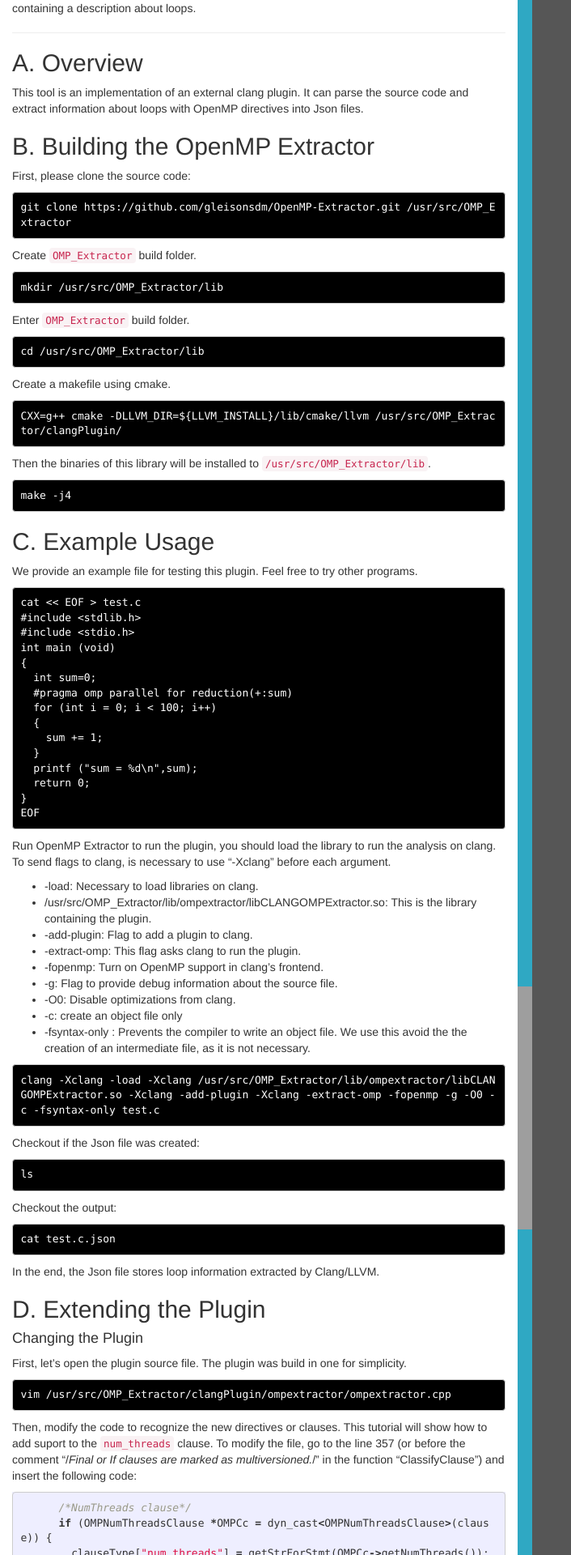
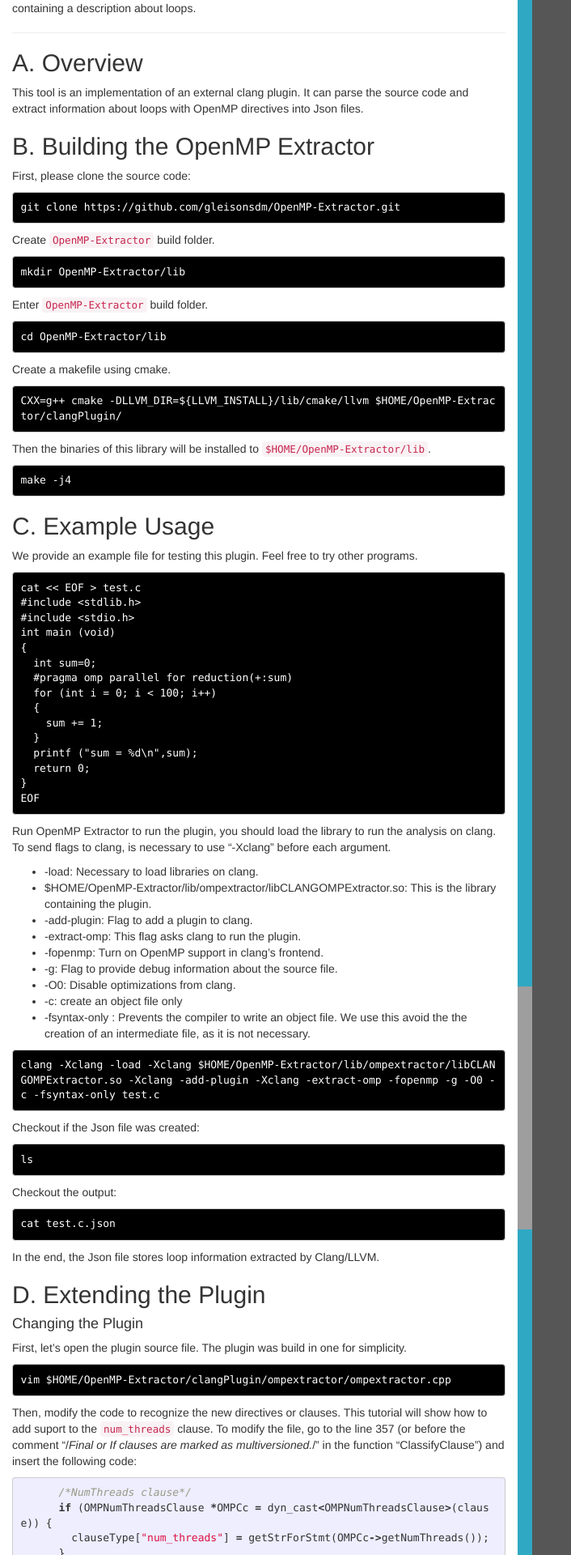
Before and after one commit to ouankou/freecc, a Jekyll site: the page built from _posts/2019-08-02-openmp-extractor.markdown, in a window 1280 px wide. Shown: the part 573-2493 px from the top of the page at 81% size, without its empty margins (0-706 px from the left). Built offline with Jekyll 4.4.1, drawn with Linux system fonts in a browser that asks for light colours; nearby versions of some CDN libraries; some of the changed text lies outside the part shown; grey boxes are pictures that could not be loaded.

Commit message:
Update 2019-08-02-openmp-extractor.markdown

````diff
--- a/_posts/2019-08-02-openmp-extractor.markdown
+++ b/_posts/2019-08-02-openmp-extractor.markdown
@@ -37,25 +37,25 @@
 
 First, please clone the source code:
 ```.term1
-git clone https://github.com/gleisonsdm/OpenMP-Extractor.git /usr/src/OMP_Extractor
+git clone https://github.com/gleisonsdm/OpenMP-Extractor.git
 ```
 
-Create ```OMP_Extractor``` build folder.
+Create ```OpenMP-Extractor``` build folder.
 ```.term1
-mkdir /usr/src/OMP_Extractor/lib
+mkdir OpenMP-Extractor/lib
 ```
 
-Enter ```OMP_Extractor``` build folder.
+Enter ```OpenMP-Extractor``` build folder.
 ```.term1
-cd /usr/src/OMP_Extractor/lib
+cd OpenMP-Extractor/lib
 ```
 
 Create a makefile using cmake.
 ```.term1
-CXX=g++ cmake -DLLVM_DIR=${LLVM_INSTALL}/lib/cmake/llvm /usr/src/OMP_Extractor/clangPlugin/
+CXX=g++ cmake -DLLVM_DIR=${LLVM_INSTALL}/lib/cmake/llvm $HOME/OpenMP-Extractor/clangPlugin/
 ```
 
-Then the binaries of this library will be installed to ```/usr/src/OMP_Extractor/lib```.
+Then the binaries of this library will be installed to ```$HOME/OpenMP-Extractor/lib```.
 ```.term1
 make -j4
 ```
@@ -84,7 +84,7 @@
 Run OpenMP Extractor to run the plugin, you should load the library to run the analysis on clang.
 To send flags to clang, is necessary to use "-Xclang" before each argument.
  - -load: Necessary to load libraries on clang.
- - /usr/src/OMP_Extractor/lib/ompextractor/libCLANGOMPExtractor.so: This is the library containing the plugin.
+ - $HOME/OpenMP-Extractor/lib/ompextractor/libCLANGOMPExtractor.so: This is the library containing the plugin.
  - -add-plugin: Flag to add a plugin to clang.
  - -extract-omp: This flag asks clang to run the plugin.
  - -fopenmp: Turn on OpenMP support in clang's frontend.
@@ -94,7 +94,7 @@
  - -fsyntax-only : Prevents the compiler to write an object file. We use this avoid the the creation of an intermediate file, as it is not necessary.
 
 ```.term1
-clang -Xclang -load -Xclang /usr/src/OMP_Extractor/lib/ompextractor/libCLANGOMPExtractor.so -Xclang -add-plugin -Xclang -extract-omp -fopenmp -g -O0 -c -fsyntax-only test.c
+clang -Xclang -load -Xclang $HOME/OpenMP-Extractor/lib/ompextractor/libCLANGOMPExtractor.so -Xclang -add-plugin -Xclang -extract-omp -fopenmp -g -O0 -c -fsyntax-only test.c
 ```
 
 Checkout if the Json file was created:
@@ -115,7 +115,7 @@
 
 First, let's open the plugin source file. The plugin was build in one for simplicity.
 ```.term1
-vim /usr/src/OMP_Extractor/clangPlugin/ompextractor/ompextractor.cpp
+vim $HOME/OpenMP-Extractor/clangPlugin/ompextractor/ompextractor.cpp
 ```
 
 Then, modify the code to recognize the new directives or clauses. This tutorial will show how to add suport to the ```num_threads``` clause. To modify the file, go to the line 357 (or before the comment "/*Final or If clauses are marked as multiversioned.*/" in the function "ClassifyClause") and insert the following code:
@@ -165,18 +165,13 @@
 EOF
 ```
 
-Enter ```OMP_Extractor``` build folder.
-```.term1
-cd /usr/src/OMP_Extractor/lib
-```
-
-Rebuild the binaries of this library within ```/usr/src/OMP_Extractor/lib```.
+Rebuild the binaries of this library within ```OpenMP-Extractor/lib```.
 ```.term1
 make -j4
 ```
 To run the example, type the following command line:
 ```.term1
-clang -Xclang -load -Xclang /usr/src/OMP_Extractor/lib/ompextractor/libCLANGOMPExtractor.so -Xclang -add-plugin -Xclang -extract-omp -fopenmp -g -O0 -c -fsyntax-only test.c
+clang -Xclang -load -Xclang $HOME/OpenMP-Extractor/lib/ompextractor/libCLANGOMPExtractor.so -Xclang -add-plugin -Xclang -extract-omp -fopenmp -g -O0 -c -fsyntax-only test.c
 ```
 
 Checkout if the Json file was created:
@@ -188,5 +183,8 @@
 ```.term1
 cat test.c.json
 ```
-
+You can see the num_threads(5) is recognized and encoded into the json file as follows:
+```
+25 "num threads":"5",
+```
 Well done, you got it.
````
Also changed, not shown: other parts of _posts/2019-08-02-openmp-extractor.markdown (+1 -1 lines).
